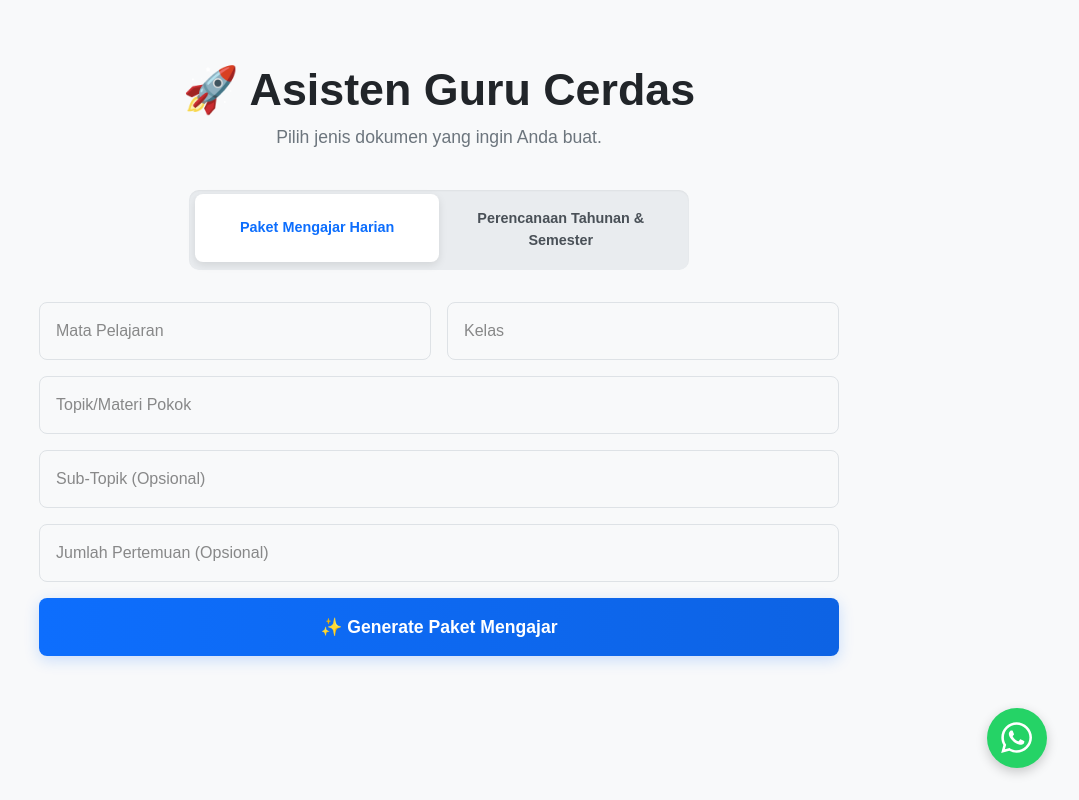
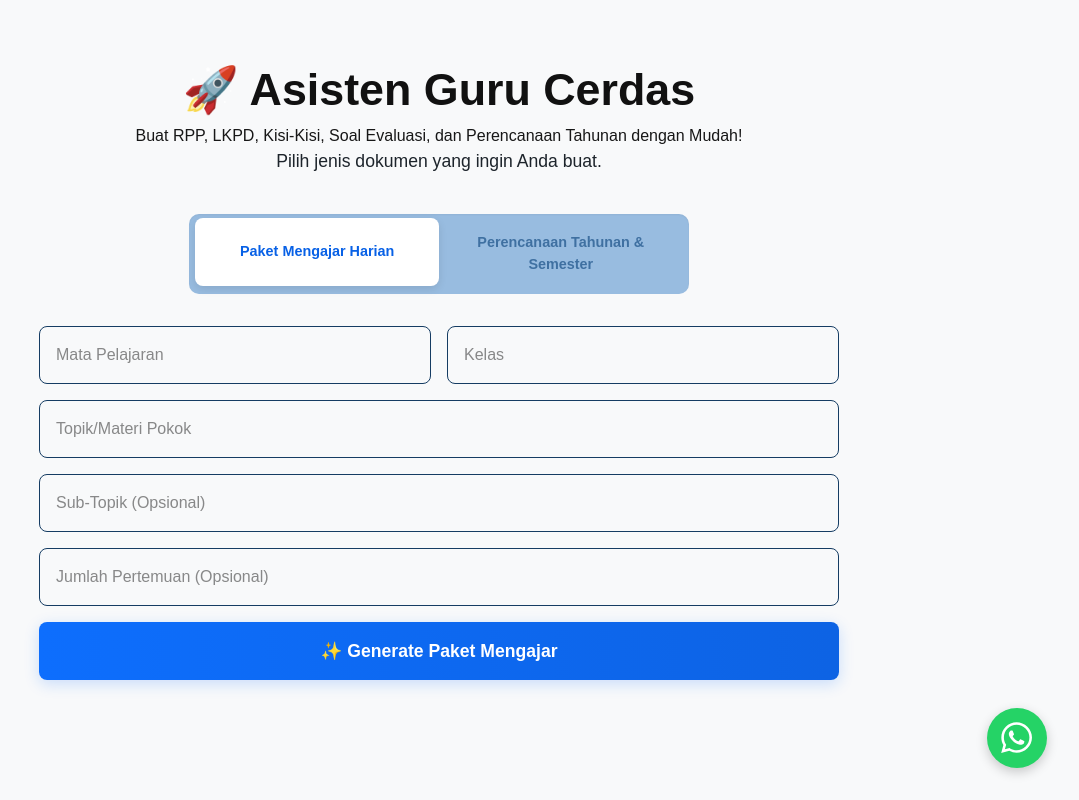
Before and after one commit to ronie2020/asisten-guru-app, a Next.js app: page / in a window 1280 px wide. Shown: the whole page, without its empty margins (201-1280 px from the left). Built offline with nearby package versions, Linux system fonts and the light colour scheme.

Commit message:
update css

```diff
--- a/src/app/page.js
+++ b/src/app/page.js
@@ -193,6 +193,7 @@ export default function Home() {
         <div className={styles.container}>
             <main className={styles.main}>
                 <h1 className={styles.title}>🚀 Asisten Guru Cerdas</h1>
+                <p className={styles.subtitle}>Buat RPP, LKPD, Kisi-Kisi, Soal Evaluasi, dan Perencanaan Tahunan dengan Mudah!</p>
                 <p className={styles.description}>Pilih jenis dokumen yang ingin Anda buat.</p>
 
                 <div className={styles.modeSelector}>
--- a/src/app/page.module.css
+++ b/src/app/page.module.css
@@ -17,14 +17,14 @@
   margin-bottom: 0.5rem;
   line-height: 1.15;
   text-align: center;
-  color: #212529; /* Warna teks lebih gelap */
+  color: #111111; /* Warna teks lebih gelap */
 }
 
 .description {
   font-size: 1.1rem;
   text-align: center;
   margin-bottom: 2.5rem; /* Jarak ke bawah lebih besar */
-  color: #6c757d; /* Warna deskripsi sedikit lebih lembut */
+  color: #1d242b; /* Warna deskripsi sedikit lebih lembut */
 }
 
 /* --- Tombol Pilihan Mode --- */
@@ -32,7 +32,7 @@
   display: flex;
   justify-content: center;
   margin-bottom: 2rem;
-  background-color: #e9ecef;
+  background-color: #98bce0;
   border-radius: 10px; /* Dibuat lebih bulat */
   padding: 0.4rem;
   width: 100%;
@@ -48,7 +48,7 @@
   border-radius: 8px;
   font-size: 0.9rem;
   font-weight: 600;
-  color: #495057;
+  color: #3f70a1;
   cursor: pointer;
   transition: all 0.3s ease;
   text-align: center;
@@ -56,7 +56,7 @@
 
 .modeButton.activeMode {
   background-color: #ffffff;
-  color: #0d6efd; /* Warna biru primer */
+  color: #0861e6; /* Warna biru primer */
   box-shadow: 0 3px 8px rgba(0, 0, 0, 0.1);
   transform: translateY(-2px);
 }
@@ -88,7 +88,7 @@
 
 .form input {
   padding: 1rem;
-  border: 1px solid #dee2e6;
+  border: 1px solid #153c63;
   border-radius: 8px;
   font-size: 1rem;
   transition: border-color 0.2s, box-shadow 0.2s;
@@ -96,7 +96,7 @@
 
 .form input:focus {
   outline: none;
-  border-color: #86b7fe;
+  border-color: #0b2853;
   box-shadow: 0 0 0 0.25rem rgba(13, 110, 253, 0.25);
 }
 
@@ -137,7 +137,7 @@
 }
 
 .downloadButton {
-  background-color: #198754; /* Warna hijau untuk download */
+  background-color: #145b9e; /* Warna hijau untuk download */
   color: white;
   border: none;
   padding: 0.7rem 1.2rem;
@@ -152,7 +152,7 @@
 }
 
 .downloadButton:hover {
-  background-color: #157347;
+  background-color: #05155a;
   transform: translateY(-2px);
 }
 
@@ -163,14 +163,14 @@
   max-width: 800px;
   border: none;
   border-radius: 12px;
-  background-color: #ffffff;
+  background-color: #e5e8eb;
   box-shadow: 0 4px 20px rgba(0, 0, 0, 0.07);
   overflow: hidden; /* Agar sudut tab ikut melengkung */
 }
 
 .tabs {
   display: flex;
-  background-color: #f8f9fa;
+  background-color: #e5e8eb;
   border-bottom: 1px solid #dee2e6;
   overflow-x: auto;
 }
@@ -182,7 +182,7 @@
   cursor: pointer;
   font-size: 1rem;
   font-weight: 600;
-  color: #6c757d;
+  color: #052642;
   transition: all 0.2s;
   white-space: nowrap;
 }
@@ -379,13 +379,13 @@
   display: flex;
   gap: 0.5rem;
   padding: 1rem;
-  border-top: 1px solid #dee2e6;
+  border-top: 1px solid #abb3bb;
 }
 
 .chatForm input {
   flex-grow: 1;
   padding: 0.75rem 1rem;
-  border: 1px solid #ced4da;
+  border: 1px solid #1d2329;
   border-radius: 20px;
   font-size: 1rem;
 }
```
